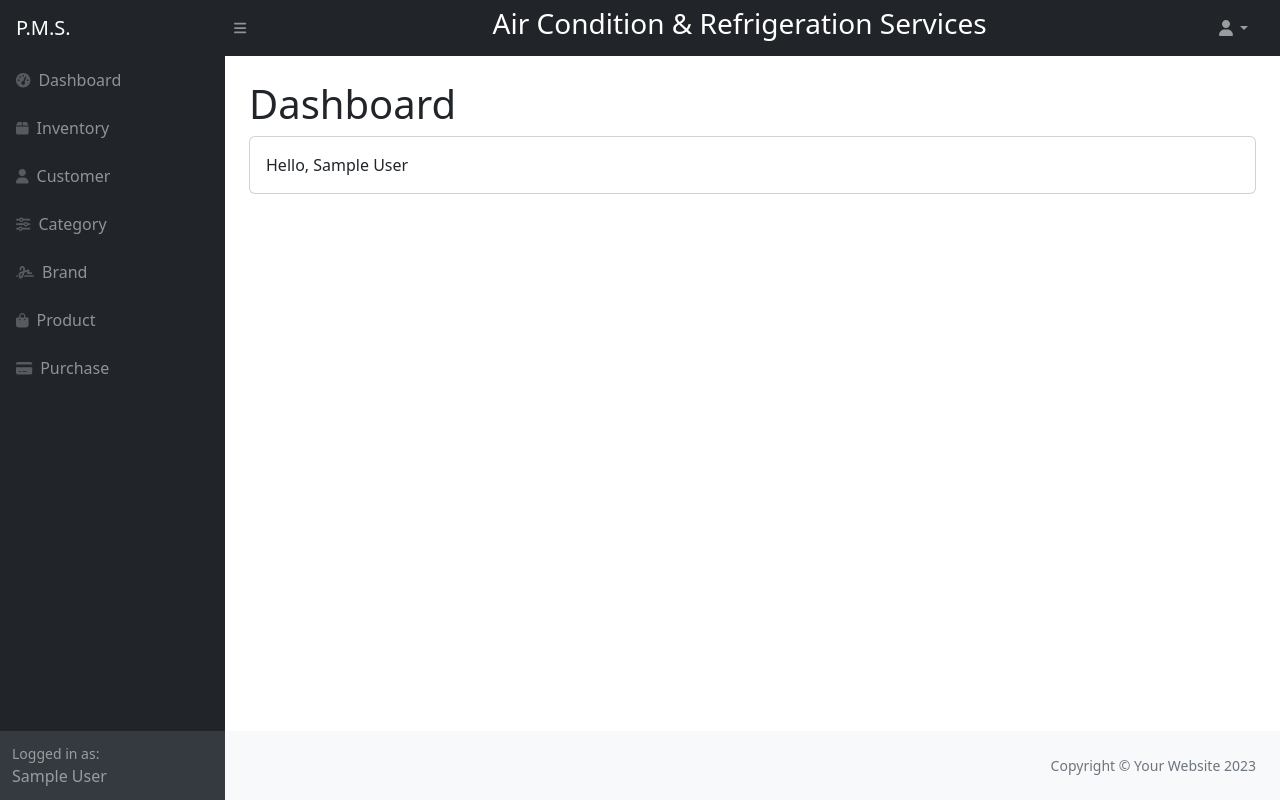
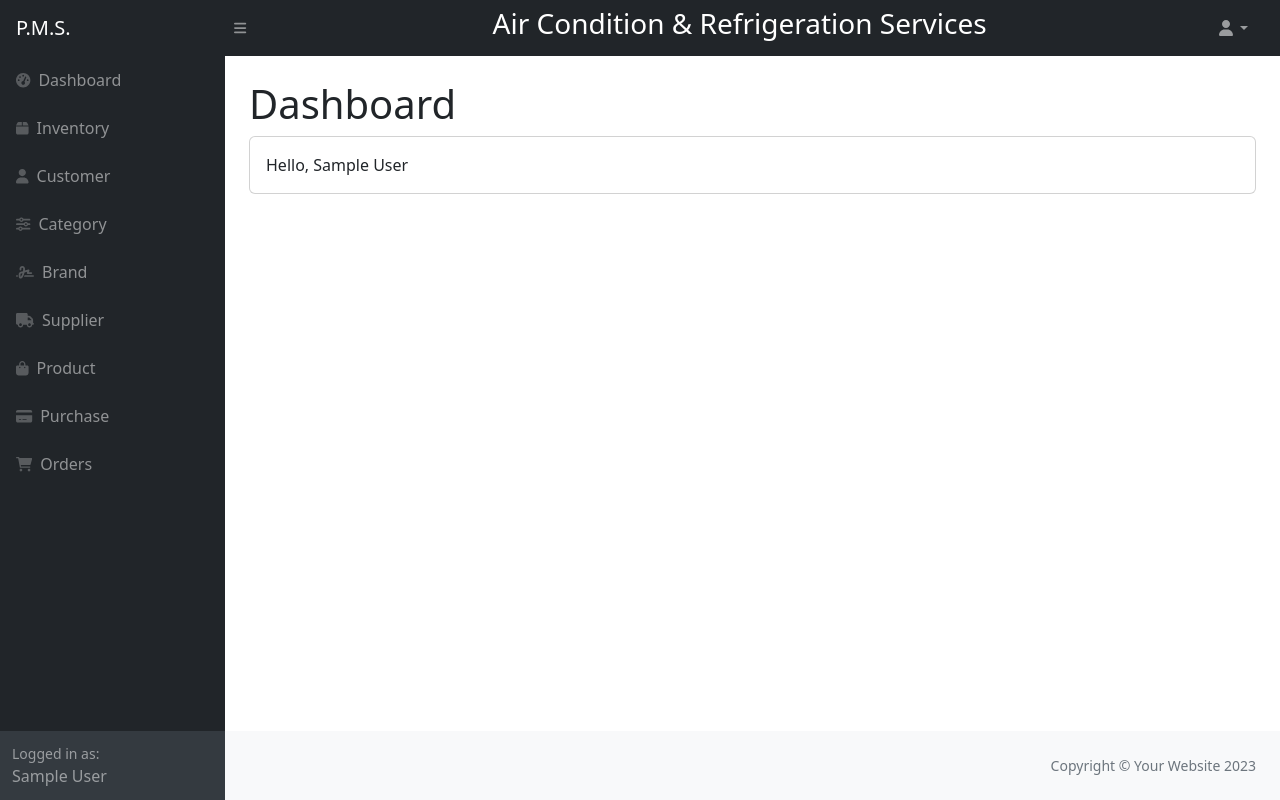
Before and after one commit to aleysayunis/pms-ims, a PHP site: page /index.php in a window 1280 px wide. Run offline with PHP 8.4, Linux system fonts and the light colour scheme; the visitor is signed in with stand-in values (Sample User, id 1); some libraries are stand-ins or nearby versions.

Commit message:
supplier

```diff
--- a/inc/container.php
+++ b/inc/container.php
@@ -52,10 +52,10 @@
                                 <div class="sb-nav-link-icon"><i class="fas fa-signature"></i></div>
                                 Brand
                             </a>
-                            <!-- <a class="nav-link" href="supplier.php">
+                            <a class="nav-link" href="supplier.php">
                                 <div class="sb-nav-link-icon"><i class="fas fa-truck"></i></div>
                                 Supplier
-                            </a> -->
+                            </a>
                             <a class="nav-link" href="product.php">
                                 <div class="sb-nav-link-icon"><i class="fas fa-bag-shopping"></i></div>
                                 Product
@@ -64,10 +64,10 @@
                                 <div class="sb-nav-link-icon"><i class="fas fa-credit-card"></i></div>
                                 Purchase
                             </a>
-                            <!-- <a class="nav-link" href="order.php">
+                            <a class="nav-link" href="order.php">
                                 <div class="sb-nav-link-icon"><i class="fas fa-cart-shopping"></i></div>
                                 Orders
-                            </a> -->
+                            </a>
                         </div>
                     </div>
                     <div class="sb-sidenav-footer">
```
